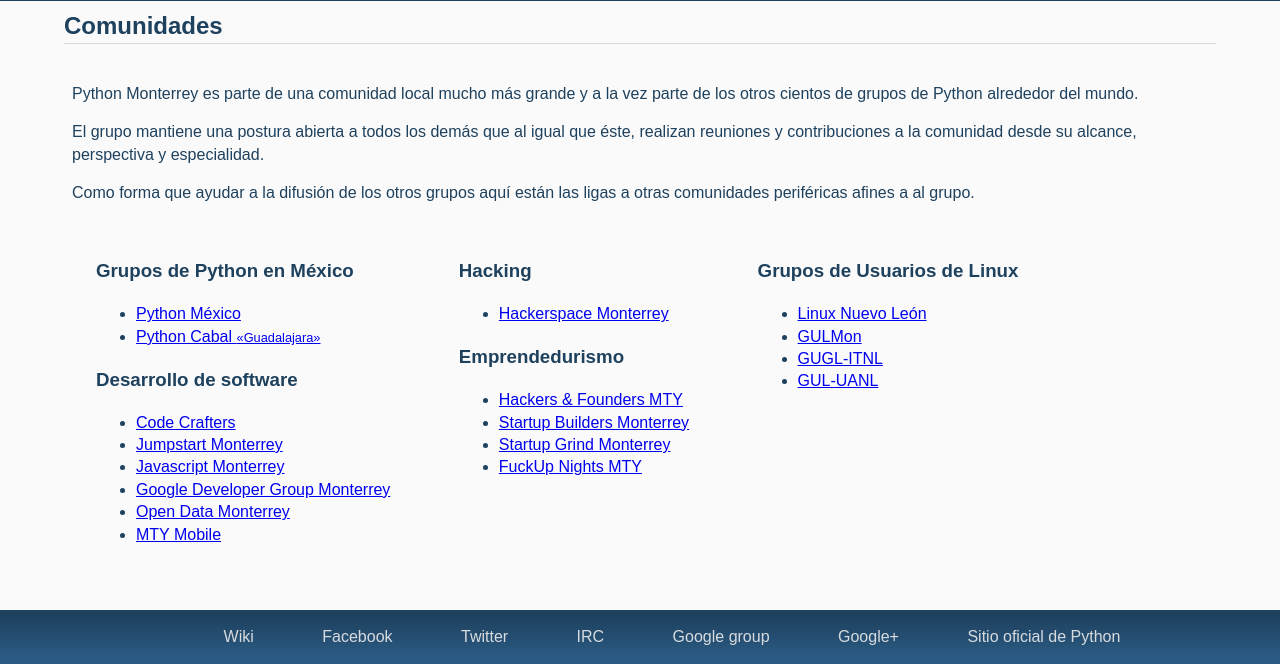
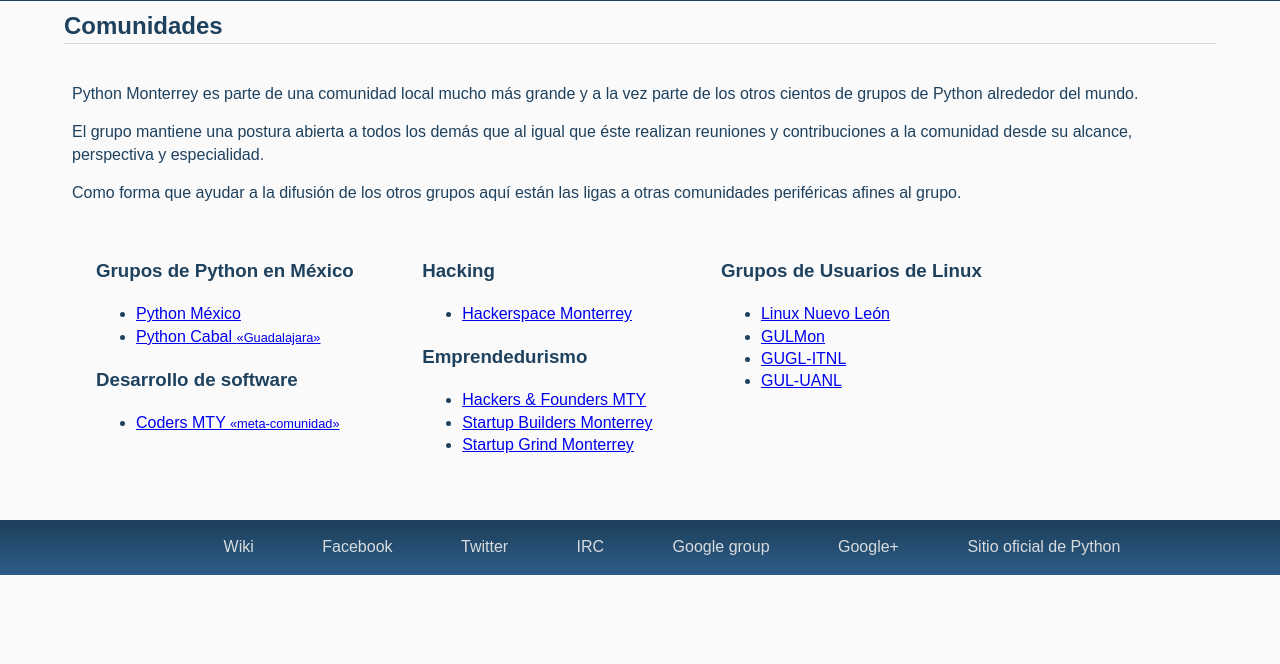
Before and after one commit to pymty/pymty_web, a Python web app: template pymty/pymty/templates/comunidades.mako in a window 1280 px wide. Shown: the part 385-1049 px from the top of the page. After the commit the page ends 960 px from the top, so only its background shows below. Run offline with Mako, Linux system fonts and the light colour scheme; the template is opened without the code that fills it, so the values that code supplies are empty; some libraries are stand-ins or nearby versions.

Commit message:
Target "_blank" en ligas de comunidades y merge de comunidades de desarrollo. Ahora van a codersmty.org.

```diff
--- a/pymty/pymty/templates/comunidades.mako
+++ b/pymty/pymty/templates/comunidades.mako
@@ -8,12 +8,12 @@
     </p>
     <p>
         El grupo mantiene una postura abierta a todos los demás que
-    al igual que éste, realizan reuniones y contribuciones a la comunidad
+        al igual que éste realizan reuniones y contribuciones a la comunidad
         desde su alcance, perspectiva y especialidad.
     </p>
     <p>
         Como forma que ayudar a la difusión de los otros grupos aquí están las
-    ligas a otras comunidades periféricas afines a al grupo.
+        ligas a otras comunidades periféricas afines al grupo.
     </p>
 </div>
 
@@ -22,10 +22,10 @@
   <h3>Grupos de Python en México</h3>
   <ul>
     <li>
-      <a href="https://mx.groups.yahoo.com/neo/groups/pythonmexico/info">Python México</a>
+      <a target="_blank"  href="https://mx.groups.yahoo.com/neo/groups/pythonmexico/info">Python México</a>
     </li>
     <li>
-      <a href="http://wiki.cabal.mx/wiki/PythonCabal">
+      <a target="_blank" href="http://wiki.cabal.mx/wiki/PythonCabal">
         Python Cabal <small>&laquo;Guadalajara&raquo;</small>
       </a>
     </li>
@@ -35,23 +35,7 @@
   <h3>Desarrollo de software</h3>
   <ul>
       <li>
-      <a href="https://www.facebook.com/groups/883425011685153/">Code Crafters</a>
-    </li>
-    <li>
-      <a href="http://sidengo.com/jumpstart">Jumpstart Monterrey</a>
-    </li>
-    <li>
-      <a href="http://www.meetup.com/Javascript-Monterrey/">Javascript Monterrey</a>
-    </li>
-    <li>
-      <a href="https://www.facebook.com/GDGMonterrey">Google Developer Group Monterrey</a>
-    </li>
-
-    <li>
-      <a href="http://www.meetup.com/Open-Data-Monterrey/">Open Data Monterrey</a>
-    </li>
-    <li>
-      <a href="http://www.meetup.com/MTYMobile/">MTY Mobile</a>
+          <a target="_blank" href="http://codersmty.org/">Coders MTY <small>&laquo;meta-comunidad&raquo;</small></a>
       </li>
   </ul>
 </div>
@@ -60,22 +44,19 @@
   <h3>Hacking</h3>
   <ul>
     <li>
-      <a href="http://hsmty.org/">Hackerspace Monterrey</a>
+      <a target="_blank" href="http://hsmty.org/">Hackerspace Monterrey</a>
     </li>
   </ul>
   <h3>Emprendedurismo</h3>
   <ul>
     <li>
-      <a href="https://www.facebook.com/groups/hfmonterrey/">Hackers & Founders MTY</a>
+      <a target="_blank" href="https://www.facebook.com/groups/hfmonterrey/">Hackers & Founders MTY</a>
     </li>
     <li>
-      <a href="http://www.meetup.com/startupbuildersmty/">Startup Builders Monterrey</a>
+      <a target="_blank" href="http://www.meetup.com/startupbuildersmty/">Startup Builders Monterrey</a>
     </li>
     <li>
-      <a href="http://www.meetup.com/Startup-Grind-Monterrey/">Startup Grind Monterrey</a>
-    </li>
-    <li>
-      <a href="http://www.fuckupnightsmty.com/">FuckUp Nights MTY</a>
+      <a target="_blank" href="http://www.meetup.com/Startup-Grind-Monterrey/">Startup Grind Monterrey</a>
     </li>
   </ul>
 </div>
@@ -84,16 +65,16 @@
   <h3>Grupos de Usuarios de Linux</h3>
   <ul>
     <li>
-      <a href="https://www.facebook.com/groups/738498842901074/">Linux Nuevo León</a>
+      <a target="_blank" href="https://www.facebook.com/groups/738498842901074/">Linux Nuevo León</a>
     </li>
     <li>
-      <a href="https://www.facebook.com/groups/gulmon/">GULMon</a>
+      <a target="_blank" href="https://www.facebook.com/groups/gulmon/">GULMon</a>
     </li>
     <li>
-      <a href="https://www.facebook.com/groups/gulitnl/">GUGL-ITNL</a>
+      <a target="_blank" href="https://www.facebook.com/groups/gulitnl/">GUGL-ITNL</a>
     </li>
     <li>
-      <a href="https://www.facebook.com/groups/guluanl/">GUL-UANL</a>
+      <a target="_blank" href="https://www.facebook.com/groups/guluanl/">GUL-UANL</a>
     </li>
   </ul>
 
```
Lines whose indentation alone changed are shown as unchanged.
